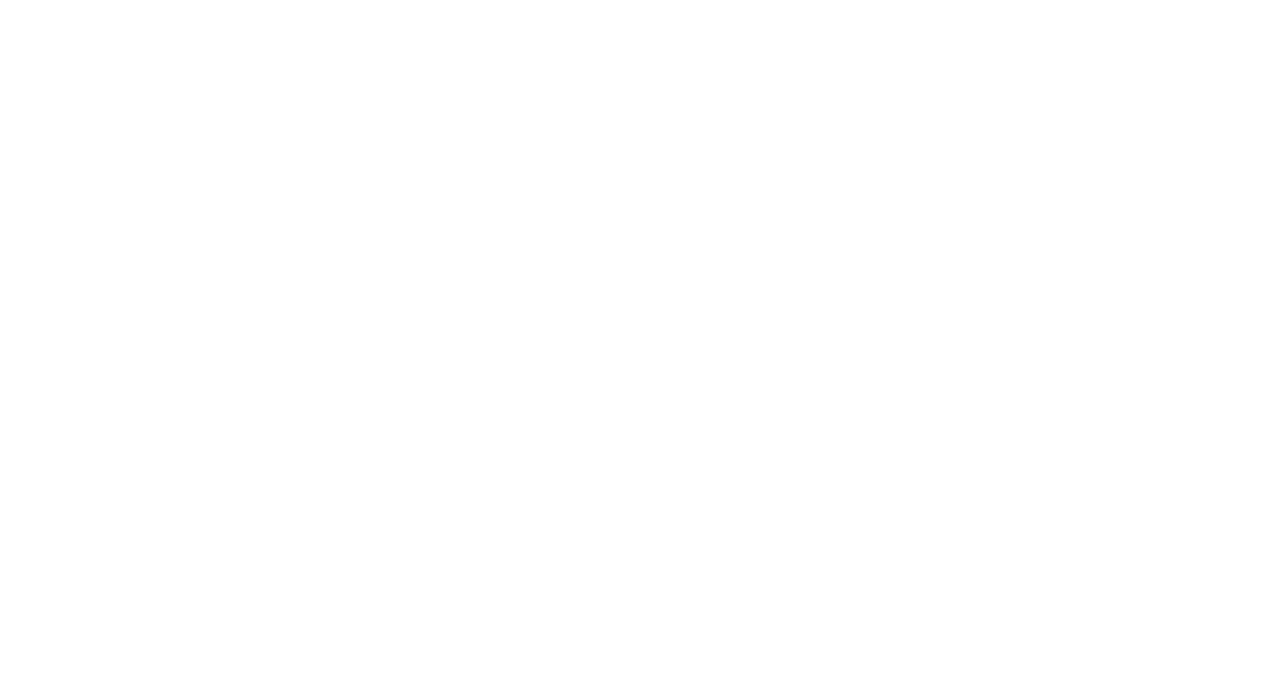
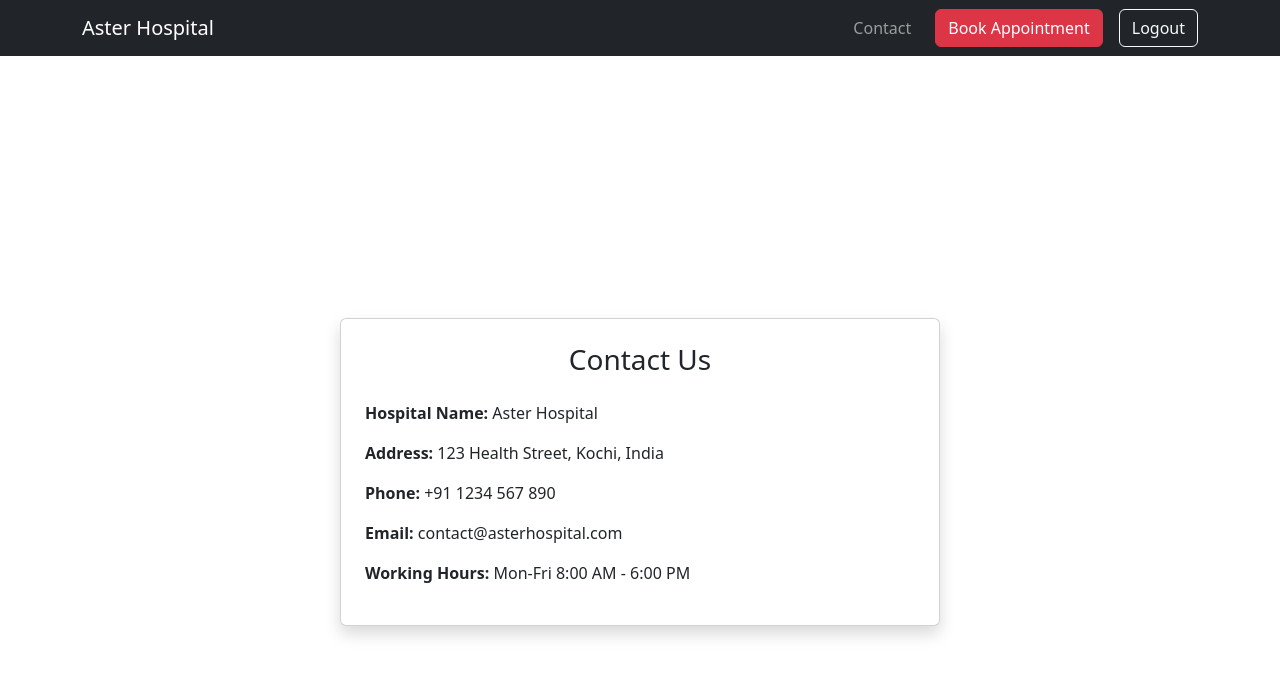
Before and after one commit to nikhildas017/aster-hos-proj, a React (Create React App) app in the folder aster-hos-proj/: page /contact in a window 1280 px wide. Before the commit this address had no page. Shown: the top 676 px of the page. Built offline with nearby package versions, Linux system fonts and the light colour scheme.

Commit message:
feat: Add Contact component and update routing; enhance UserHeader with logout functionality

```diff
--- a/aster-hos-proj/src/App.js
+++ b/aster-hos-proj/src/App.js
@@ -7,6 +7,7 @@ import Layout from "./Components/Layout"; // Import the new Layout
 import "./styles/background.css";
 import { useEffect } from "react";
 import BookAppointment from "./Components/BookAppointment";
+import Contact from "./Components/Contact";
 
 function App() {
     // useEffect(() => {
@@ -29,8 +30,9 @@ function App() {
           <Route index element={<Aster />} /> {/* Matches "/" */}
           <Route path="login" element={<Login />} />
           <Route path="register" element={<Register />} />
-          <Route path="home" element={<Home />} /> {/* Matches "/home" */}
+          <Route path="home" element={<Home />} />
           <Route path="bookappointment" element={<BookAppointment loggedInUserId={1} />} />
+          <Route path="contact" element={<Contact />} />
         </Route>
       </Routes>
     </div>
--- a/aster-hos-proj/src/Components/BookAppointment.jsx
+++ b/aster-hos-proj/src/Components/BookAppointment.jsx
@@ -52,7 +52,7 @@ const BookAppointment = ({ loggedInUserId }) => {
   };
 
   return (
-    <div className="d-flex justify-content-center align-items-center min-vh-100 book-bg">
+    <div className="book-bg d-flex justify-content-center align-items-center min-vh-100">
       {/* min-vh-100 = full viewport height */}
       <div className="card p-4 shadow" style={{ maxWidth: "500px", width: "100%" }}>
         <h3 className="mb-4 text-center">Book Appointment</h3>
--- /dev/null
+++ b/aster-hos-proj/src/Components/Contact.jsx
@@ -0,0 +1,20 @@
+import React from "react";
+import 'bootstrap/dist/css/bootstrap.min.css';
+import "../styles/background.css";
+
+const Contact = () => {
+  return (
+    <div className="d-flex justify-content-center align-items-center min-vh-100 contact-bg">
+      <div className="card p-4 shadow" style={{ maxWidth: "600px", width: "100%" }}>
+        <h3 className="text-center mb-4">Contact Us</h3>
+        <p><strong>Hospital Name:</strong> Aster Hospital</p>
+        <p><strong>Address:</strong> 123 Health Street, Kochi, India</p>
+        <p><strong>Phone:</strong> +91 1234 567 890</p>
+        <p><strong>Email:</strong> contact@asterhospital.com</p>
+        <p><strong>Working Hours:</strong> Mon-Fri 8:00 AM - 6:00 PM</p>
+      </div>
+    </div>
+  );
+};
+
+export default Contact;
--- a/aster-hos-proj/src/Components/GuestHeader.jsx
+++ b/aster-hos-proj/src/Components/GuestHeader.jsx
@@ -1,4 +1,5 @@
 import { Navbar, Nav, Container, Button } from 'react-bootstrap';
+import { Link } from "react-router-dom";
 
 const GuestHeader = () => {
   return (
@@ -9,21 +10,12 @@ const GuestHeader = () => {
         <Navbar.Collapse id="guest-navbar-nav">
           <Nav className="ms-auto align-items-center">
             {/* Login Button */}
-            <Button
-              variant="outline-light"
-              className="ms-3"
-              href="/login"
-            >
-              Login
+            <Button as={Link} to="/login" variant="outline-light" className="ms-3">
+                Login
             </Button>
-
             {/* Sign Up Button */}
-            <Button
-              variant="primary"
-              className="ms-2"
-              href="/register"
-            >
-              Sign Up
+            <Button as={Link} to="/register" variant="primary">
+                Sign Up
             </Button>
           </Nav>
         </Navbar.Collapse>
@@ -31,5 +23,4 @@ const GuestHeader = () => {
     </Navbar>
   );
 };
-
 export default GuestHeader;
--- a/aster-hos-proj/src/Components/Layout.jsx
+++ b/aster-hos-proj/src/Components/Layout.jsx
@@ -11,7 +11,7 @@ const Layout = () => {
     location.pathname === "/login" ||
     location.pathname === "/register";
 
-  const userPages = ["/home", "/bookappointment"];
+  const userPages = ["/home", "/bookappointment","/contact"];
 
   return (
     <>
--- a/aster-hos-proj/src/Components/UserHeader.jsx
+++ b/aster-hos-proj/src/Components/UserHeader.jsx
@@ -1,15 +1,33 @@
 import { Navbar, Nav, Container, Button } from 'react-bootstrap';
 
 const UserHeader = ({ isAdminOrDoctor }) => {
+
+  // Logout function
+  const handleLogout = () => {
+    // Remove login-related data
+    localStorage.removeItem("token");
+    localStorage.removeItem("role");
+    localStorage.removeItem("userId");
+
+    // Redirect to Aster page (index route "/")
+    window.location.href = "/";
+  };
+
   return (
     <Navbar bg="dark" variant="dark" expand="lg" fixed="top">
       <Container>
         <Navbar.Brand href="/">Aster Hospital</Navbar.Brand>
+
         <Navbar.Toggle aria-controls="user-navbar-nav" />
         <Navbar.Collapse id="user-navbar-nav">
           <Nav className="ms-auto align-items-center">
 
-            {/* Book Appointment */}
+            {/* Contact FIRST */}
+            <Nav.Link href="/contact" className="ms-3">
+              Contact
+            </Nav.Link>
+
+            {/* Book Appointment SECOND */}
             <Button
               variant="danger"
               className="ms-3"
@@ -18,18 +36,26 @@ const UserHeader = ({ isAdminOrDoctor }) => {
               Book Appointment
             </Button>
 
-            {/* Contact */}
-            <Nav.Link href="/contact" className="ms-3">
-              Contact
-            </Nav.Link>
-
-            {/* Optional: Home / Patients for Admin or Doctor */}
+            {/* Only for Admin or Doctor */}
             {isAdminOrDoctor && (
               <>
-                <Nav.Link href="/home" className="ms-3">Home</Nav.Link>
-                <Nav.Link href="/patients" className="ms-3">Patients</Nav.Link>
+                <Nav.Link href="/home" className="ms-3">
+                  Home
+                </Nav.Link>
+                <Nav.Link href="/patients" className="ms-3">
+                  Patients
+                </Nav.Link>
               </>
             )}
+
+            {/* Logout Button */}
+            <Button
+              variant="outline-light"
+              className="ms-3"
+              onClick={handleLogout}
+            >
+              Logout
+            </Button>
 
           </Nav>
         </Navbar.Collapse>
--- a/aster-hos-proj/src/styles/background.css
+++ b/aster-hos-proj/src/styles/background.css
@@ -65,12 +65,3 @@
   font-size: 22px;
   cursor: pointer;
 }
-
-/* Book appointment page background */
-.book-bg {
-  /* background-image: url('../assets/asterhospital.png'); */
-  background-color: blue;
-  background-size: cover;
-  background-position: center;
-  background-repeat: no-repeat;
-}
```
Also changed, not shown: aster-hos-proj/src/Components/Login.jsx (line endings or trailing spaces).
